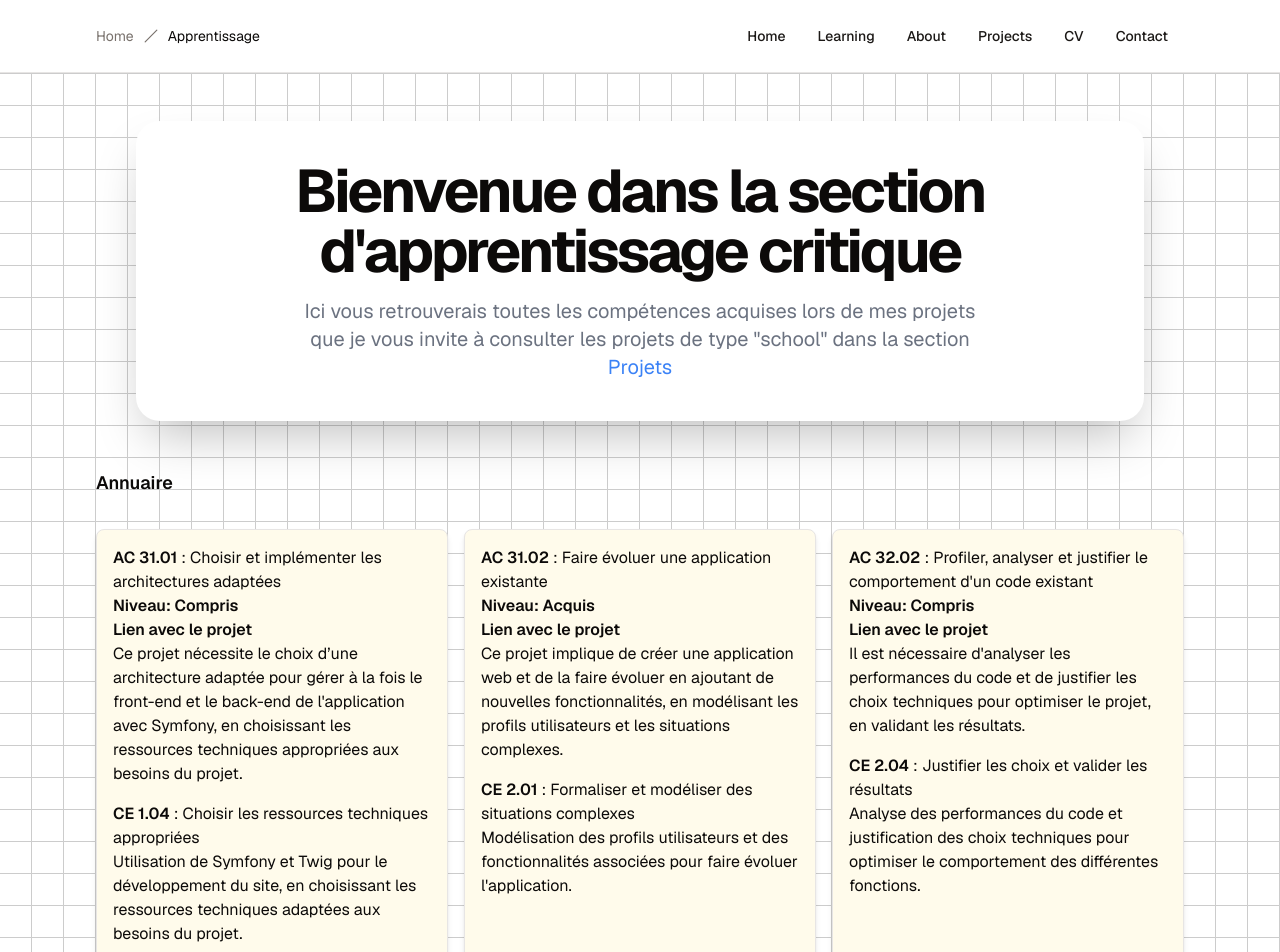
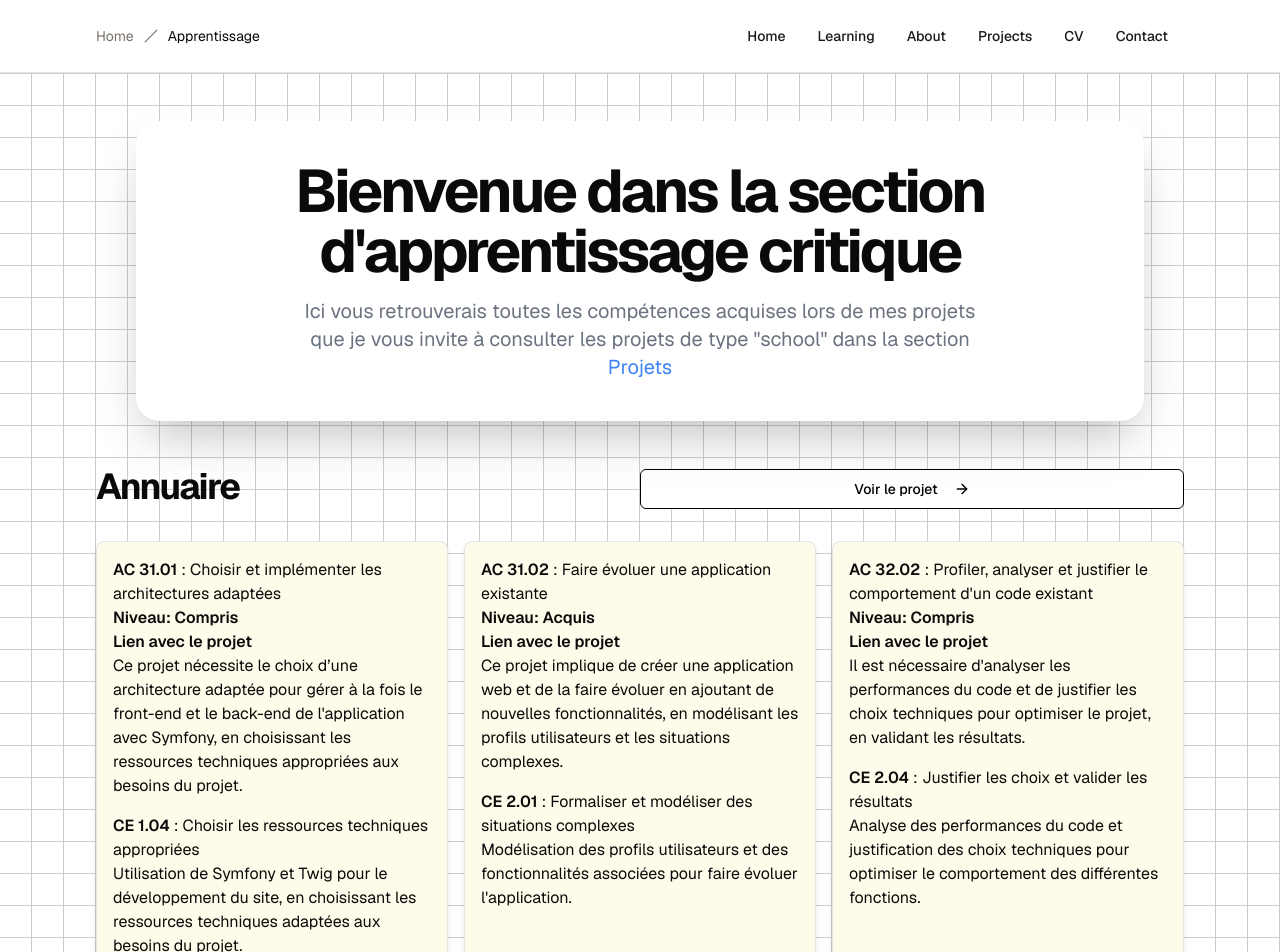
Before and after one commit to Clement-Garro/portfolioV2, a Next.js app: page /apprentissage in a window 1280 px wide. Shown: the top 952 px of the page. Built offline with nearby package versions, Linux system fonts and the light colour scheme.

Commit message:
update ling learning

```diff
--- a/src/app/apprentissage/page.tsx
+++ b/src/app/apprentissage/page.tsx
@@ -1,5 +1,9 @@
 //affiche toutes les apprentissage critique et les compétences acquises
 import {AllCompetences} from "@/data/learning";
+import {cn} from "@/lib/utils";
+import {buttonVariants} from "@/components/ui/button";
+import {ArrowRight} from "lucide-react";
+import Link from "next/link";
 
 
 export default function Learning() {
@@ -25,8 +29,16 @@ export default function Learning() {
       <div className="grid grid-cols-1 gap-4">
         {/*prendre que les apprentissage de 3eme année donc annuaire et API REST*/}
         {AllCompetences.filter(comp => comp.projectName === "Annuaire" || comp.projectName === "API REST").map(comp => (
-          <div key={comp.projectName}>
-            <div className="text-lg font-semibold mb-8"><a href={comp.linkProject}>{comp.projectName}</a></div>
+          <div key={comp.projectName} className="mb-16">
+            <div className="text-lg font-semibold mb-8 grid grid-cols-2">
+              <h1
+                className="text-xl font-bold tracking-tighter sm:text-2xl md:text-3xl lg:text-4xl/none">{comp.projectName}</h1>
+              <Link className={cn(buttonVariants({variant: "sketch"}), " transition duration-200 cursor-pointer")}
+                    href={comp.linkProject}>
+                Voir le projet
+                <ArrowRight className="ml-2 h-4 w-4"/>
+              </Link>
+            </div>
             <div
               className={`grid ${comp.competences.length === 1 ? 'grid-cols-1' : comp.competences.length === 2 ? 'grid-cols-2' : 'grid-cols-1 md:grid-cols-2 lg:grid-cols-3'} gap-4`}
             >
```
